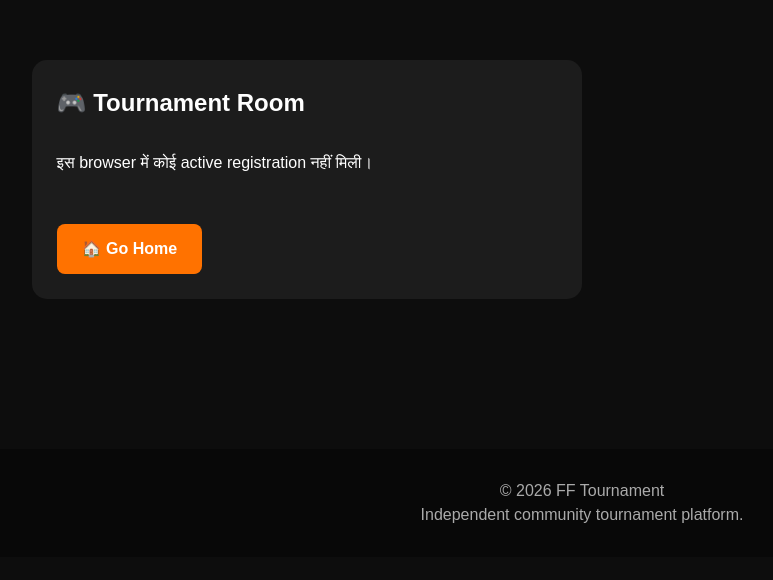
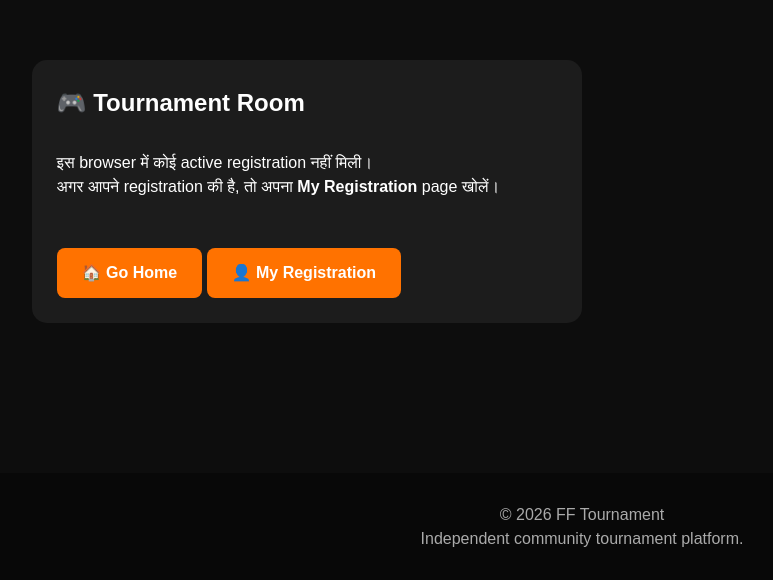
Before and after one commit to workload139-creator/Freefire-touranament, a Flask app: page /room in a window 1280 px wide. Shown: the part 69-649 px from the top of the page, without its empty margins (58-831 px from the left). Run offline with Flask 3, Linux system fonts and the light colour scheme; some libraries are stand-ins or nearby versions.

Commit message:
Update room.html

```diff
--- a/templates/room.html
+++ b/templates/room.html
@@ -1,31 +1,17 @@
-<!DOCTYPE html>
-<html lang="en">
-
-<head>
-
-    <meta charset="UTF-8">
-
-    <meta
+<!DOCTYPE html><html lang="en"><head>
+    <meta charset="UTF-8"><meta
     name="viewport"
     content="width=device-width, initial-scale=1.0"
 >
 
-    <title>Tournament Room</title>
+<title>Tournament Room | FF Tournament</title>
 
 <link
     rel="stylesheet"
     href="{{ url_for('static', filename='style.css') }}"
 >
 
-</head>
-
-
-<body>
-
-
-<header>
-
-    <div class="logo">
+</head><body><header><div class="logo">
     🏆 FF TOURNAMENT
 </div>
 
@@ -49,24 +35,19 @@
 
 </nav>
 
-</header>
-
-
-<section class="form-section">
-
-
-{% if not registration %}
+</header><section class="form-section">{% if not registration %}
 
 <!-- =====================================================
      NO REGISTRATION
-====================================================== -->
-
-<div class="main-form">
-
-    <h1>🎮 Tournament Room</h1>
+====================================================== --><div class="main-form"><h1>🎮 Tournament Room</h1>
 
 <p>
     इस browser में कोई active registration नहीं मिली।
+</p>
+
+<p>
+    अगर आपने registration की है, तो अपना
+    <strong>My Registration</strong> page खोलें।
 </p>
 
 <br>
@@ -78,18 +59,71 @@
     🏠 Go Home
 </a>
 
-</div>
+<a
+    href="{{ url_for('my_registration') }}"
+    class="btn"
+>
+    👤 My Registration
+</a>
 
+</div>{% elif registration[4] == "Rejected" %}
 
-{% elif not verified %}
+<!-- =====================================================
+     PAYMENT REJECTED
+====================================================== --><div class="main-form"><h1>
+    ❌ Payment Rejected
+</h1>
+
+<p>
+    <strong>Player:</strong>
+    {{ registration[1] }}
+</p>
+
+<p>
+    <strong>Team:</strong>
+    {{ registration[2] }}
+</p>
+
+<p>
+    <strong>UID:</strong>
+    {{ registration[3] }}
+</p>
+
+<hr>
+
+<h3>
+    💳 Payment Status
+</h3>
+
+<p>
+    आपका payment Admin द्वारा verify नहीं किया गया है।
+</p>
+
+<p>
+    Room Details उपलब्ध नहीं हैं।
+</p>
+
+<br>
+
+<a
+    href="{{ url_for('my_registration') }}"
+    class="btn"
+>
+    👤 My Registration
+</a>
+
+<a
+    href="{{ url_for('index') }}"
+    class="btn"
+>
+    🏠 Home
+</a>
+
+</div>{% elif not verified %}
 
 <!-- =====================================================
      PAYMENT PENDING
-====================================================== -->
-
-<div class="main-form">
-
-    <h1>
+====================================================== --><div class="main-form"><h1>
     ⏳ Payment Verification Pending
 </h1>
 
@@ -131,18 +165,11 @@
     👤 My Registration
 </a>
 
-</div>
-
-
-{% elif not room_ready %}
+</div>{% elif not room_ready %}
 
 <!-- =====================================================
      PAYMENT VERIFIED BUT ROOM NOT PUBLISHED
-====================================================== -->
-
-<div class="main-form">
-
-    <h1>
+====================================================== --><div class="main-form"><h1>
     ✅ Payment Verified
 </h1>
 
@@ -178,7 +205,7 @@
 </p>
 
 <p>
-        Admin मैच से पहले भी Room Details publish कर सकता है।
+    Admin मैच से पहले Room Details publish कर सकता है।
 </p>
 
 <br>
@@ -196,20 +223,18 @@
     🔄 Check My Registration
 </a>
 
-</div>
-
-
-{% else %}
+</div>{% else %}
 
 <!-- =====================================================
      ROOM READY
-====================================================== -->
-
-<div class="main-form room-card">
-
-    <h1>
+====================================================== --><div class="main-form room-card"><h1>
     🎮 ROOM READY
 </h1>
+
+<p>
+    <strong>Tournament:</strong>
+    {{ registration[5] }}
+</p>
 
 <p>
     <strong>Player:</strong>
@@ -255,17 +280,12 @@
 
 
 <p class="warning">
-
-        ⚠️ Room ID और Password केवल registered players
+    ⚠️ Room ID और Password registered players
     के लिए हैं।
-
 </p>
 
-
 <p class="warning">
-
     इसे दूसरे players के साथ share न करें।
-
 </p>
 
 
@@ -287,18 +307,9 @@
     🏠 Home
 </a>
 
-</div>
+</div>{% endif %}
 
-
-{% endif %}
-
-
-</section>
-
-
-<footer>
-
-    <p>
+</section><footer><p>
     © 2026 FF Tournament
 </p>
 
@@ -306,9 +317,4 @@
     Independent community tournament platform.
 </p>
 
-</footer>
-
-
-</body>
-
-</html>
+</footer></body></html>
```
Lines whose indentation alone changed are shown as unchanged.
